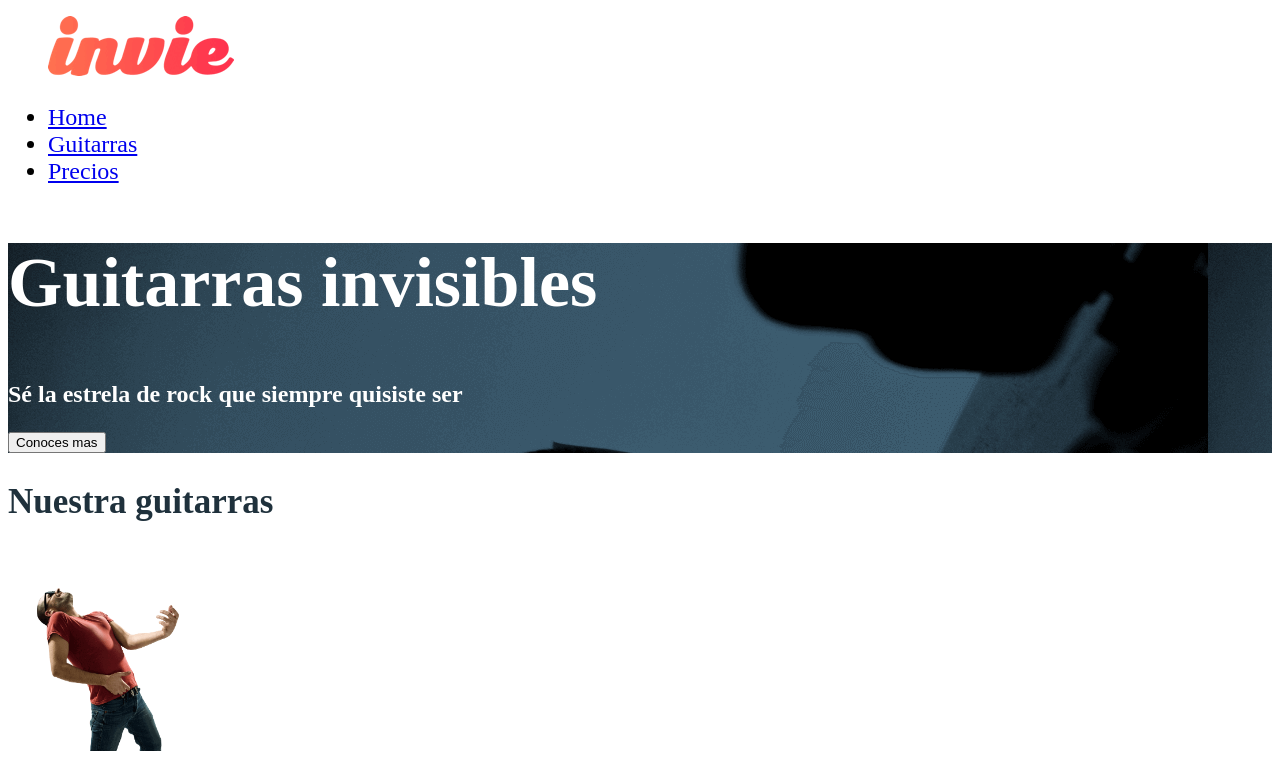
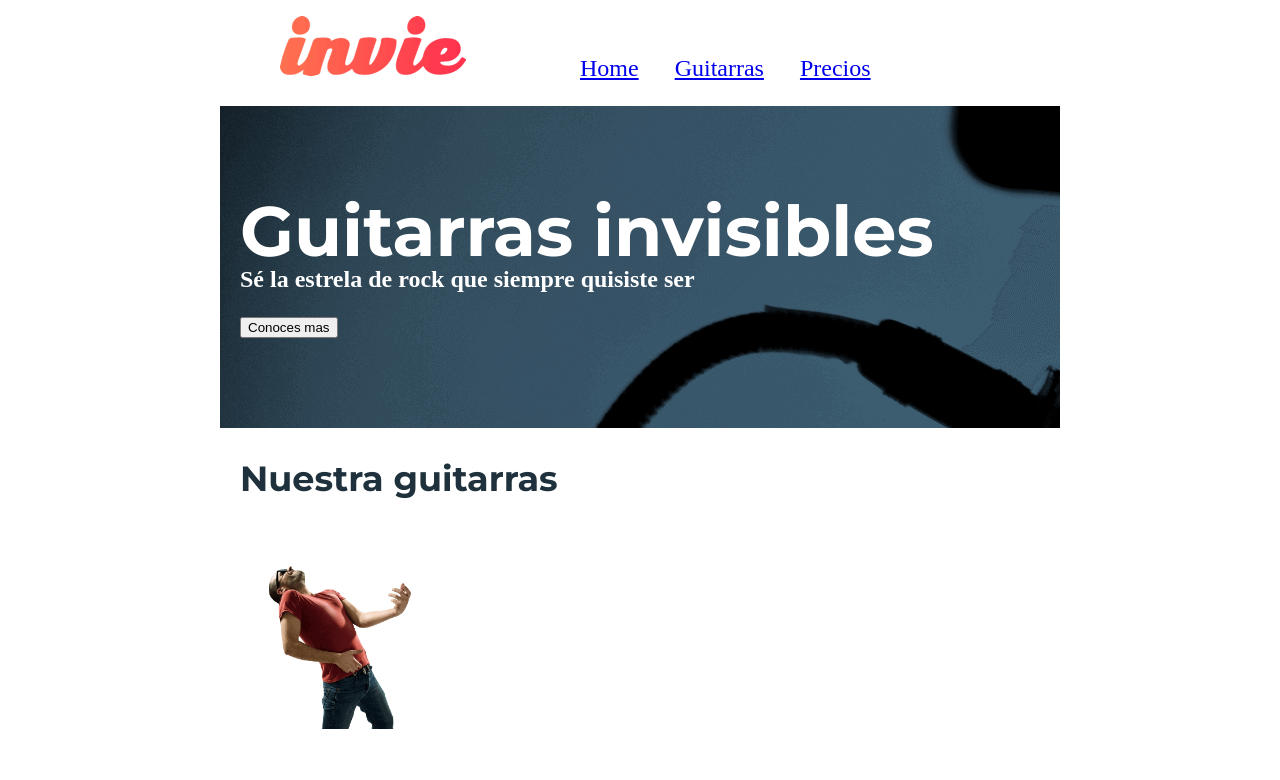
Before and after one commit to romeroviviana/study, a plain HTML site: page desarrollo web/invie/index.html in a window 1280 px wide. Shown: the top 780 px of the page. Drawn offline with Linux system fonts and the light colour scheme; a web font is replaced by a local one.

Commit message:
invie modelo de caja video 11

```diff
--- a/desarrollo web/invie/css/invie.css
+++ b/desarrollo web/invie/css/invie.css
@@ -1,22 +1,54 @@
+
+body{
+	font-family: 'Allerta', sans serif;
+	margin: 0;
+}
 .titulo{
 	font-size: 70px;
+	font-family: 'Montserrat', sans serif;
+	margin-bottom: 0;
+	margin-top: 70px;
+	line-height: 70px;
 }
 .title-a{
 	font-size: 24px;
+	margin-top: 0;
 }
 .title-b{
 	font-size: 50px;
+	margin-bottom: 20px;
 }
 .guitarras h2{
 	font-size: 35px;
+	font-family: 'Montserrat', sans serif;
 }
 .portada {
 	background-image: url("../images/background.png");
 	color: #fff;
+	padding: 20px;
+	width: 800px;
+	margin: auto;
+}
+.portada button{
+	margin-bottom: 70px;
 }
 .guitarras{
 	color: #1F313C;
+	width: 800px;
+	margin: auto;
 }
 .menu{
 	font-size: 24px;
+	display: inline-block;
 }
+.menu li{
+	display: inline-block;
+	margin-left: 30px;
+}
+.logotipo{
+	display: inline-block;
+}
+header{
+	width: 800px;
+	margin: auto;
+}
--- a/desarrollo web/invie/index.html
+++ b/desarrollo web/invie/index.html
@@ -5,10 +5,11 @@
 	<title>Invie - tus mejores guitarras!!</title>
 
 	<link rel="stylesheet" href="css/invie.css">
+	<link href="https://fonts.googleapis.com/css?family=Allerta|Montserrat:400,700" rel="stylesheet">
 </head>
 <body>
 	<header id="header" class="header">
-		<figure class="logo">
+		<figure class="logotipo">
 			<img src="images/invie.png" width="186" height="60" alt="Logotipo de invie">
 		</figure>
 		<nav class="menu">
```
